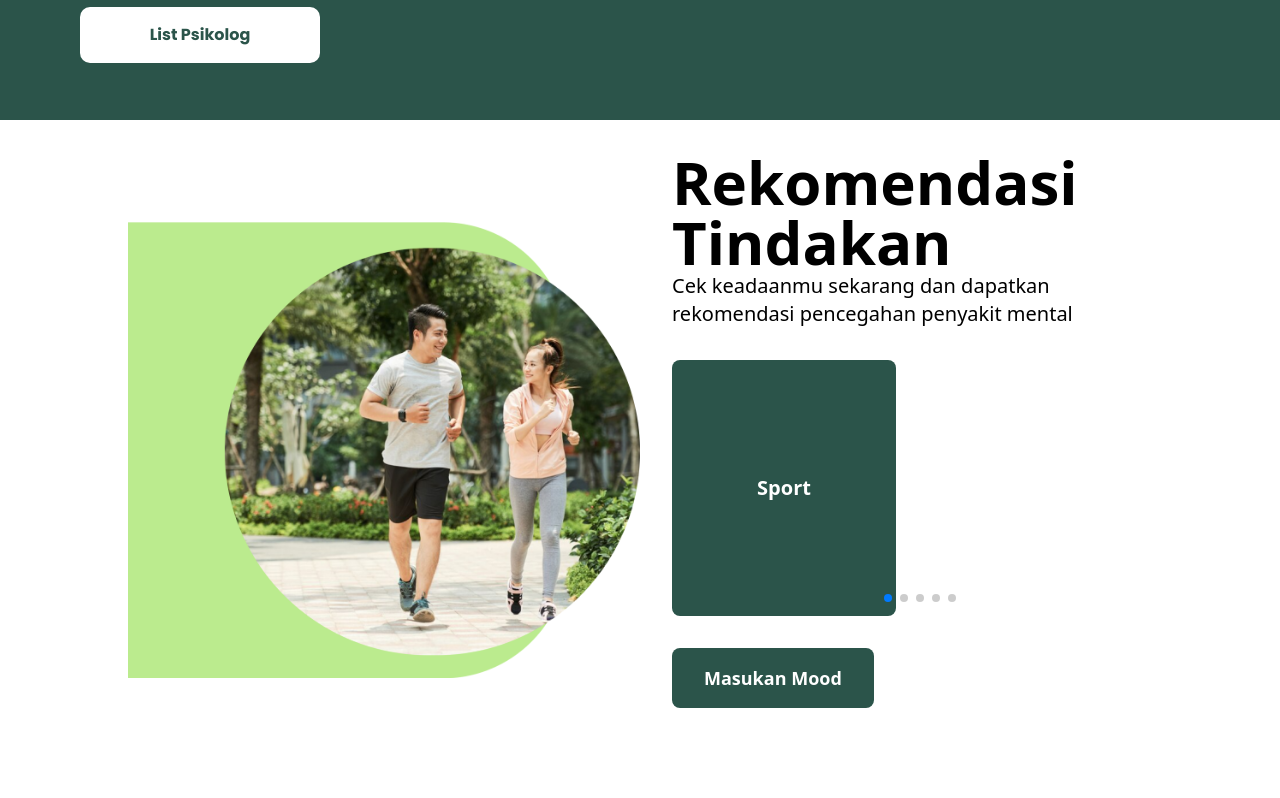
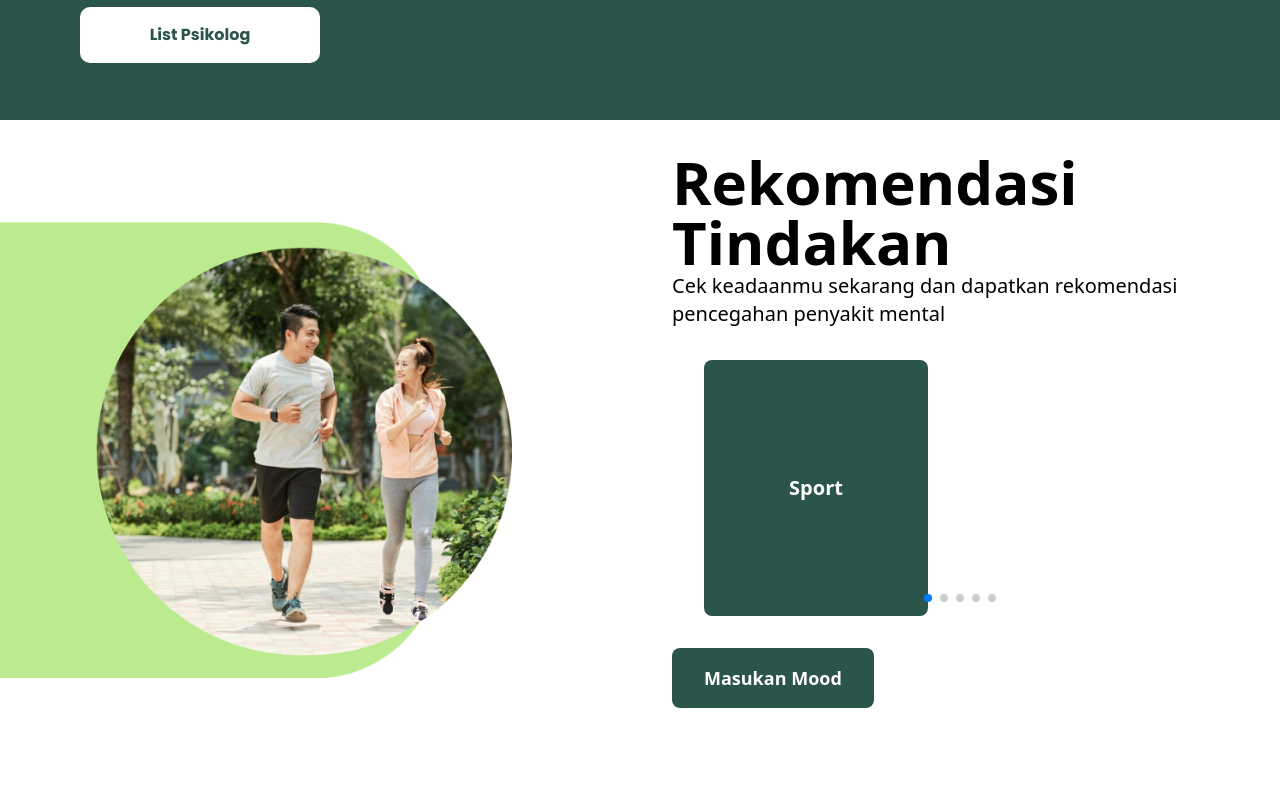
Before and after one commit to aufarhmn/WellnessWhale, a Next.js app in the folder frontend/: page / in a window 1280 px wide. Shown: the part 600-1398 px from the top of the page. Built offline with nearby package versions, Linux system fonts and the light colour scheme.

Commit message:
fix: responsive on rekomendasi tindakan

```diff
--- a/frontend/src/components/Action.jsx
+++ b/frontend/src/components/Action.jsx
@@ -9,8 +9,8 @@ import "swiper/css/pagination";
 
 export default function Action() {
   return (
-    <div className="w-full bg-white flex flex-col md:flex-row md:items-center py-8 px-4 md:px-20">
-      <div className="w-full md:w-1/2 flex justify-center md:justify-end">
+    <div className="w-full bg-white flex flex-col md:flex-row md:items-center py-8">
+      <div className="w-full md:w-1/2 flex justify-center md:justify-start">
         <div className="max-w-md md:max-w-lg">
           <Image src={Sport} alt="Sport" width={600} height={400} />
         </div>
```
